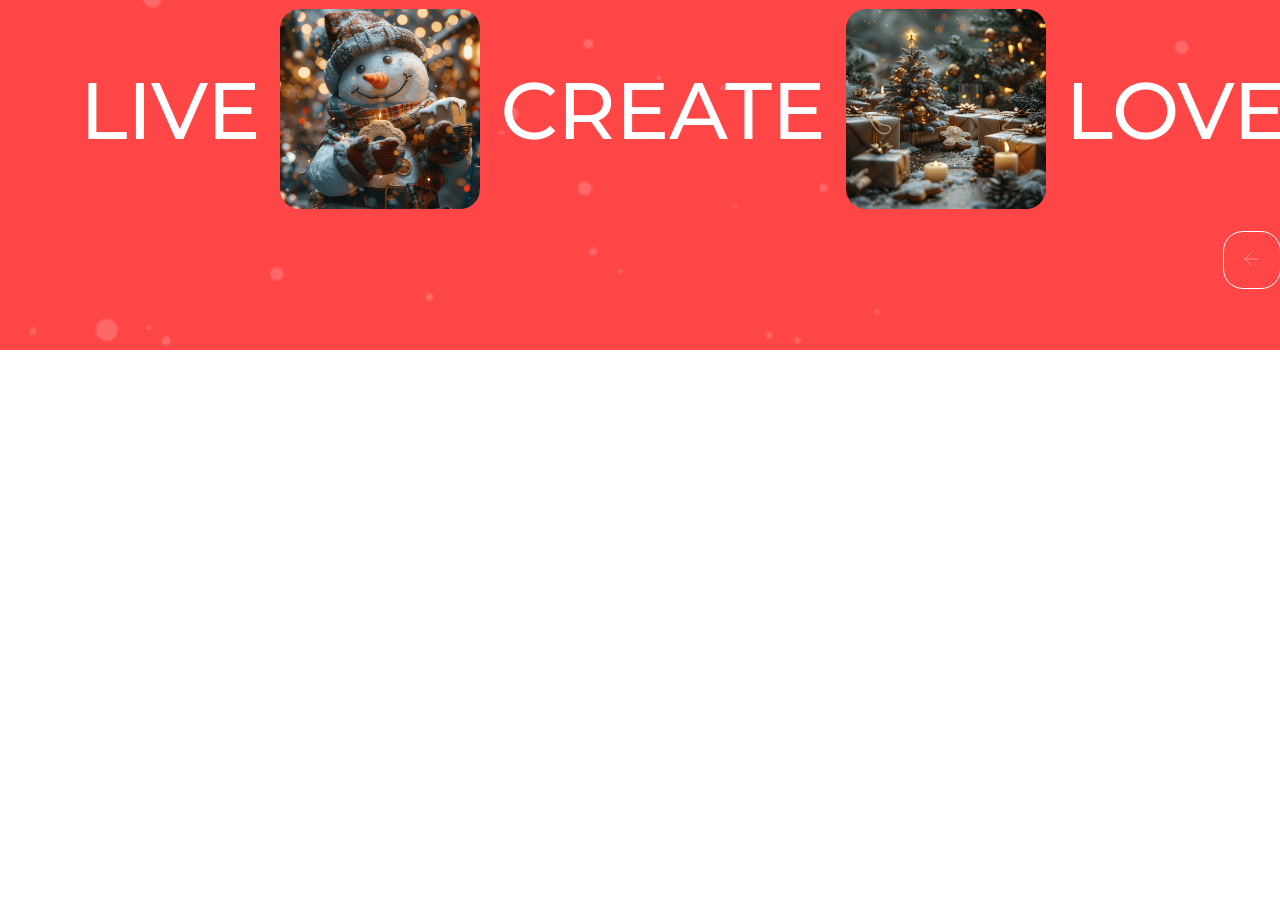
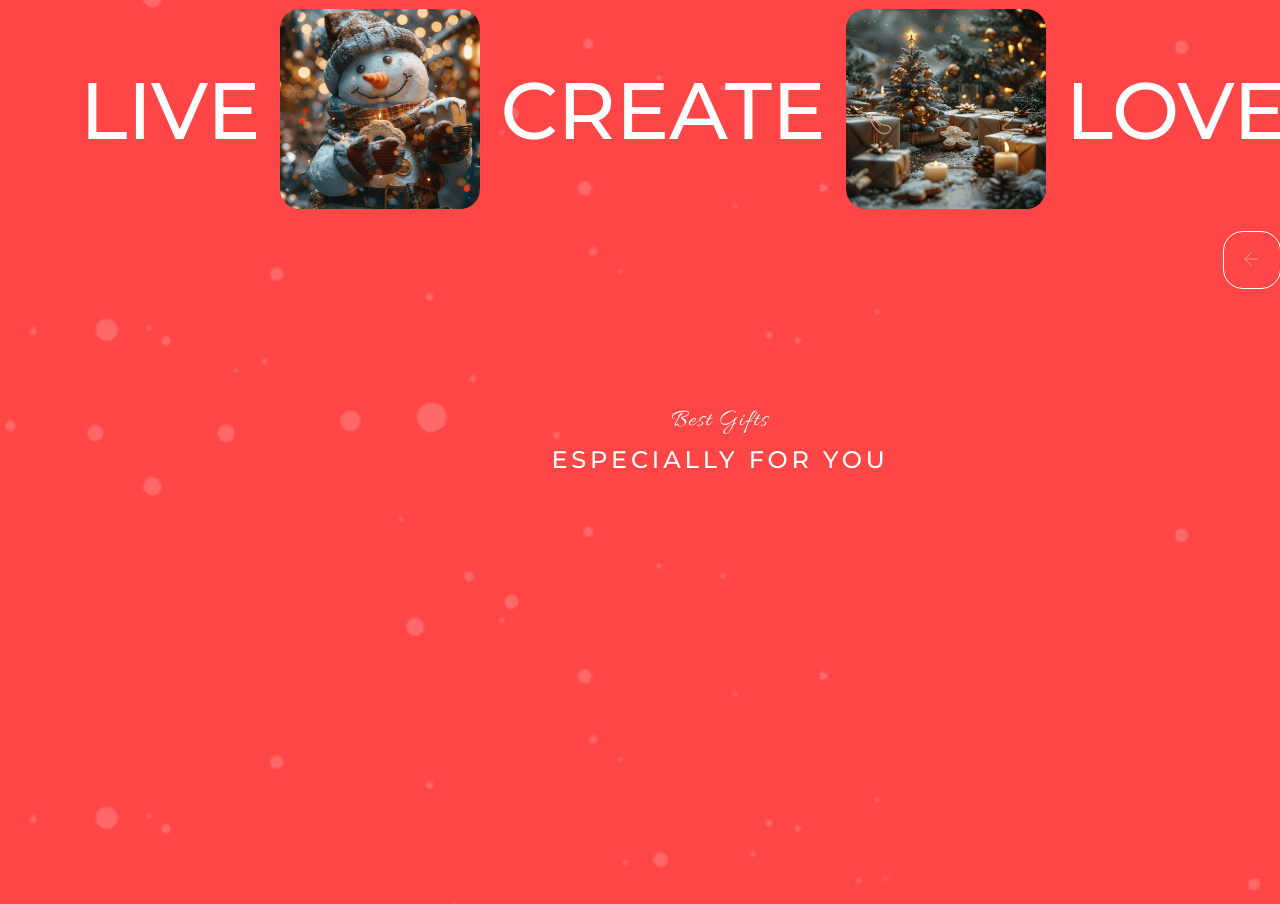
Before and after one commit to KyLLlHEP/COMP09006, a plain HTML site: page index.html in a window 1280 px wide. Shown: the part 1374-2278 px from the top of the page. Before the commit the page ends 1724 px from the top, so only its background shows below. Drawn offline with Linux system fonts and the light colour scheme.

Commit message:
feat: start best-gifts heading done

```diff
--- a/index.html
+++ b/index.html
@@ -83,7 +83,15 @@
           </div>
         </div>
       </section>
-      <section class="best-gifts"></section>
+      <section class="best-gifts">
+        <div class="best-gifts-container">
+          <div class="best-gifts-heading">
+            <span class="best-gifts-tittle">Best Gifts</span>
+            <span class="best-gifts-offers">especially for you</span>
+          </div>
+          <div class="best-gifts-content"></div>
+        </div>
+      </section>
       <section class="cta"></section>
     </main>
     <footer></footer>
--- a/styles/best-gift.css
+++ b/styles/best-gift.css
@@ -0,0 +1,35 @@
+.best-gifts{
+    width: 1440px;
+    height: 554px;
+    background-color: var(--primary);
+    background-image:  url('../assets/images/bg-snow.png');
+}
+.best-gifts-container{
+color: var(--static-white);
+}
+.best-gifts-heading{
+    display: flex;
+    flex-direction: column;
+    align-items: center;
+}
+.best-gifts-tittle{
+    margin-top: 58px;
+    display: block;
+    font-family: 'Allura', cursive;
+    font-weight: 400;
+    font-size: 24px;
+    letter-spacing: 0.05em;
+}
+.best-gifts-offers{
+    margin-top: 6px;
+    display: block;
+    font-family: 'Montserrat', sans-serif;
+    font-size: 24px;
+    font-weight: 500;
+    line-height: 1.52;
+    letter-spacing: 0.16em;
+    text-transform: uppercase;
+}
+.best-gifts-content{
+
+}
```
